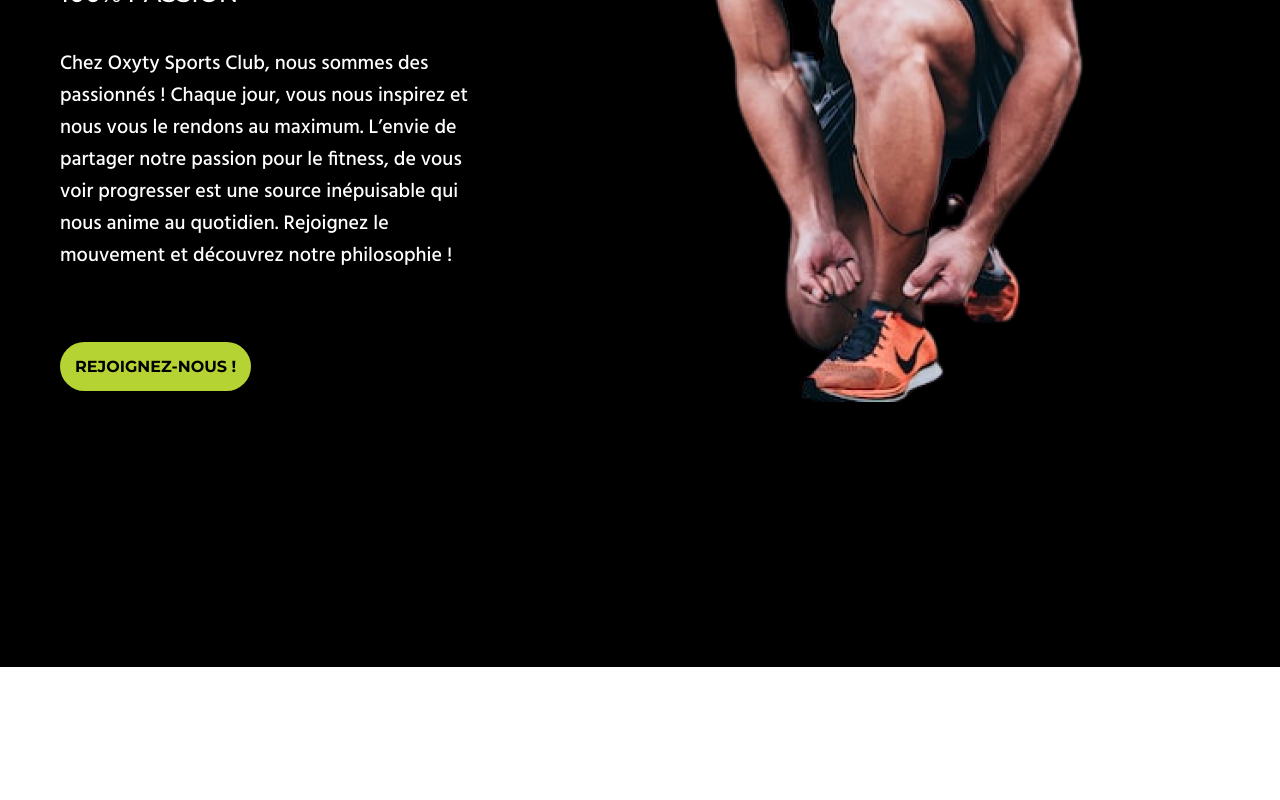
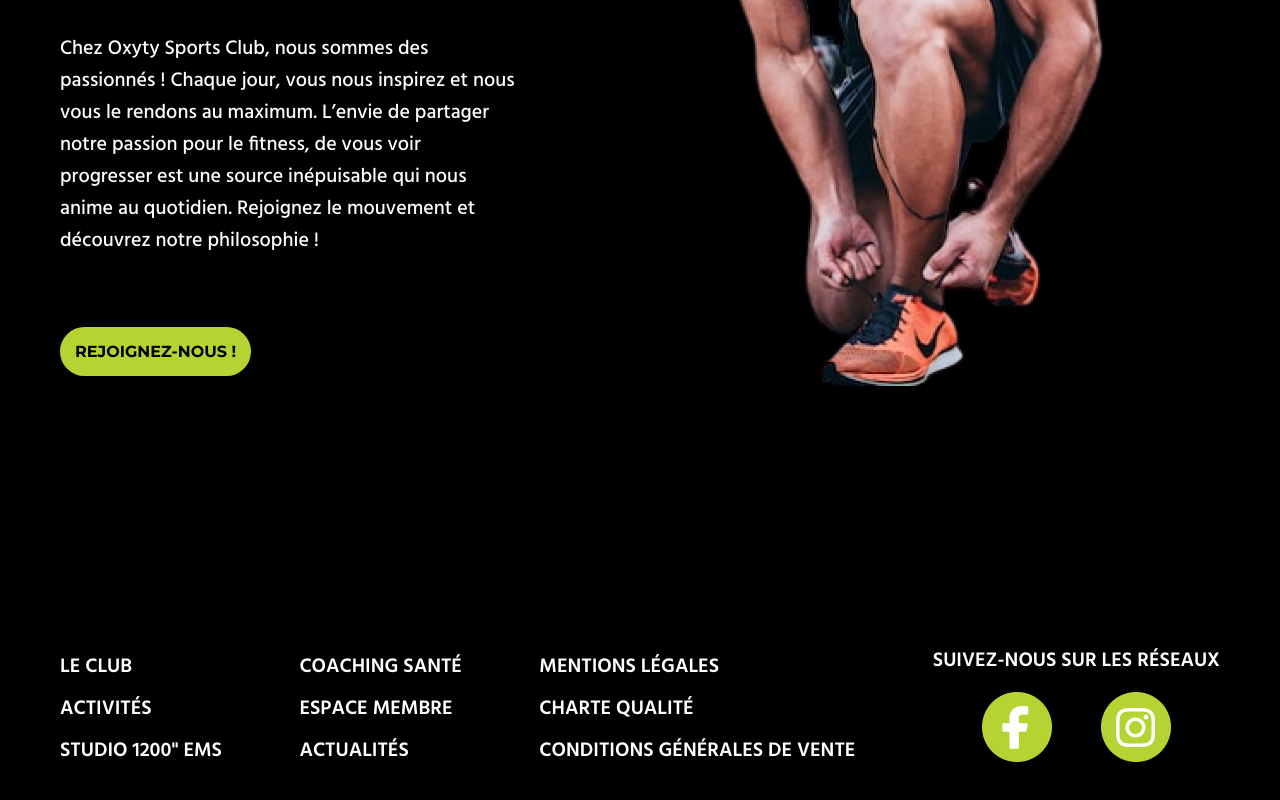
Before and after one commit to aissetousacko/oxyty, a React (Vite) app: page / in a window 1280 px wide. Shown: the part 3822-4622 px from the top of the page. Before the commit the page ends 4489 px from the top, so only its background shows below. Built offline with nearby package versions, Linux system fonts and the light colour scheme.

Commit message:
Adding footer section

```diff
--- a/src/App.jsx
+++ b/src/App.jsx
@@ -13,6 +13,7 @@ import muscu from './assets/muscu.png'
 import coaching from './assets/coaching.png'
 import premium from './assets/premium.png'
 import imgMan from './assets/oxyty_man.png'
+import Footer from './components/Footer'
 
 function App() {
   return (
@@ -173,6 +174,8 @@ function App() {
           <img src={imgMan} alt="Man runner" />
         </div>
       </div>
+
+      <Footer />
     </div>
   )
 }
--- /dev/null
+++ b/src/components/Footer.jsx
@@ -0,0 +1,35 @@
+import React from 'react'
+import iconeFb from '../assets/icone_facebook.png'
+import iconeInsta from '../assets/icone_insta.png'
+
+const Footer = () => {
+  return (
+    <div className="footer">
+      <ul className="footer__list">
+        <li className="footer__item">LE CLUB</li>
+        <li className="footer__item">ACTIVITÉS</li>
+        <li className="footer__item">STUDIO 1200" EMS</li>
+      </ul>
+      <ul className="footer__list">
+        <li className="footer__item">COACHING SANTÉ</li>
+        <li className="footer__item">ESPACE MEMBRE</li>
+        <li className="footer__item">ACTUALITÉS</li>
+      </ul>
+      <ul className="footer__list">
+        <li className="footer__item">MENTIONS LÉGALES</li>
+        <li className="footer__item">CHARTE QUALITÉ</li>
+        <li className="footer__item">CONDITIONS GÉNÉRALES DE VENTE</li>
+      </ul>
+
+      <div className="footer__social">
+        <p>SUIVEZ-NOUS SUR LES RÉSEAUX</p>
+        <div className="footer__icons">
+          <img src={iconeFb} alt="Icône Facebook" />
+          <img src={iconeInsta} alt="Icône Instagram" />
+        </div>
+      </div>
+    </div>
+  )
+}
+
+export default Footer
--- /dev/null
+++ b/src/styles/components/_footer.scss
@@ -0,0 +1,23 @@
+.footer {
+  background-color: black;
+  color: white;
+  display: flex;
+  justify-content: space-between;
+  align-items: center;
+  padding: 0px 60px 100px 60px;
+  font-size: 20px;
+  font-weight: 600;
+  font-family: $font-hind;
+
+  &__item {
+    margin-top: 10px;
+  }
+
+  &__icons {
+    display: flex;
+    align-content: center;
+    justify-content: space-evenly;
+    align-items: center;
+    margin-top: 15px;
+  }
+}
--- a/src/styles/index.scss
+++ b/src/styles/index.scss
@@ -1,6 +1,7 @@
 @import './settings.scss';
 @import './components/navbar';
 @import './components/button';
+@import './components/footer';
 
 /**
 * Style of others elemnts in the homepage
@@ -104,8 +105,7 @@
   }
 }
 
-.section1,
-.section2 {
+.section1 {
   background-color: $color2;
   display: flex;
   padding: 55px 40px;
@@ -213,6 +213,8 @@
   background-color: black;
   color: white;
   margin-top: 230px;
+  padding: 40px;
+  display: flex;
 
   &__left {
     padding: 0 20px;
@@ -227,4 +229,22 @@
       bottom: 31%;
     }
   }
+
+  &__title {
+    font-size: 36px;
+    font-weight: 700;
+    font-family: $font-montserrat;
+  }
+
+  &__subtitle {
+    font-size: 24px;
+    font-weight: 500;
+    margin-bottom: 40px;
+  }
+
+  &__text {
+    font-size: 20px;
+    font-family: $font-hind;
+    margin-bottom: 70px;
+  }
 }
```
